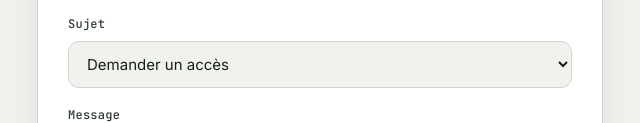
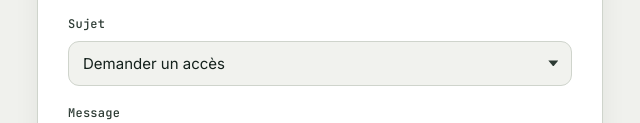
Before and after one commit to jeremybiv/prospimmo, a plain HTML site: page contact.html in a window 1280 px wide. Shown: the part 677-800 px from the top of the page, 37-677 px from the left. Drawn offline with nearby package versions, Linux system fonts and the light colour scheme.

Commit message:
fix: select Sujet cliquable sur tous les browsers (#15) (#17)
Remplace le select stylé natif par un wrapper .select-wrap +
appearance:none + flèche CSS custom. Résout le problème de clic
sur iOS Safari et certains navigateurs desktop où le select stylisé
perdait son interactivité visuelle.


Claude-Session: https://claude.ai/code/session_01Fb1d6JsM3ojDqSd73ZZ3JW

Co-authored-by: Claude <noreply@anthropic.com>

```diff
--- a/contact.html
+++ b/contact.html
@@ -64,6 +64,7 @@
       </div>
       <div class="field">
         <label for="f-sub">Sujet</label>
+        <div class="select-wrap">
           <select id="f-sub">
             <option>Demander un accès</option>
             <option>Réserver une démo</option>
@@ -71,6 +72,7 @@
             <option>Question sur les tarifs</option>
             <option>Autre</option>
           </select>
+        </div>
       </div>
       <div class="field">
         <label for="f-msg">Message</label>
--- a/styles.css
+++ b/styles.css
@@ -286,8 +286,11 @@
 .cform{background:var(--card);border:1px solid var(--line);border-radius:var(--r);padding:30px;box-shadow:0 24px 50px -38px rgba(20,33,28,.5)}
 .field{margin-bottom:18px;display:flex;flex-direction:column;gap:7px}
 .field label{font-family:'JetBrains Mono';font-size:12px;font-weight:500;color:var(--ink-soft);letter-spacing:.02em}
-.field input,.field textarea,.field select{font-family:'Inter';font-size:15px;border:1px solid var(--line);border-radius:11px;padding:12px 14px;background:var(--paper);color:var(--ink);transition:border-color .2s,background .2s}
-.field input:focus,.field textarea:focus,.field select:focus{outline:none;border-color:var(--emerald);background:#fff}
+.field input,.field textarea,.select-wrap select{font-family:'Inter';font-size:15px;border:1px solid var(--line);border-radius:11px;padding:12px 14px;background:var(--paper);color:var(--ink);transition:border-color .2s,background .2s}
+.field input:focus,.field textarea:focus,.select-wrap select:focus{outline:none;border-color:var(--emerald);background:#fff}
+.select-wrap{position:relative}
+.select-wrap select{-webkit-appearance:none;appearance:none;padding-right:36px;cursor:pointer;width:100%}
+.select-wrap::after{content:'';position:absolute;right:14px;top:50%;transform:translateY(-50%);width:10px;height:6px;background:var(--ink-soft);clip-path:polygon(0 0,100% 0,50% 100%);pointer-events:none}
 .field textarea{resize:vertical;min-height:120px}
 .cform .btn-primary{justify-content:center;width:100%;padding:14px}
 .cform .small{font-size:12.5px;color:var(--muted);margin-top:12px;text-align:center}
```
Lines whose indentation alone changed are shown as unchanged.
